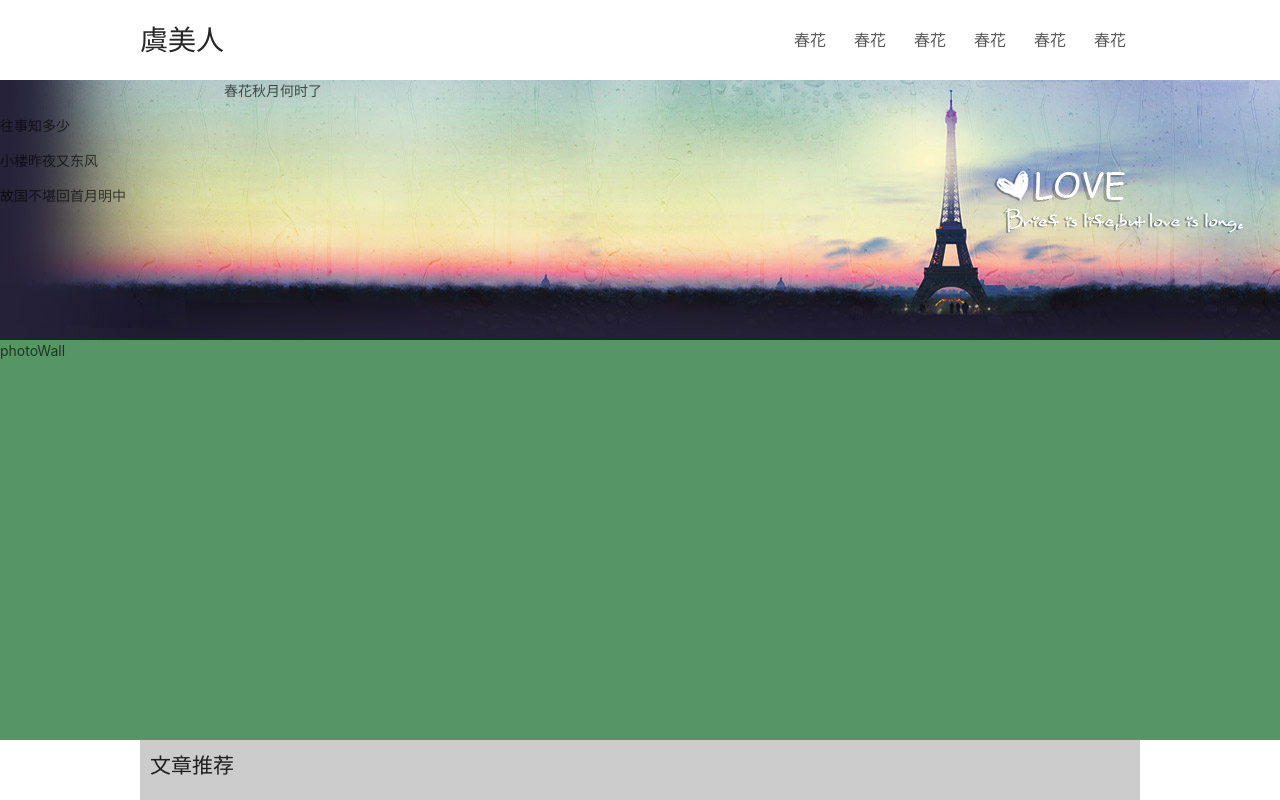
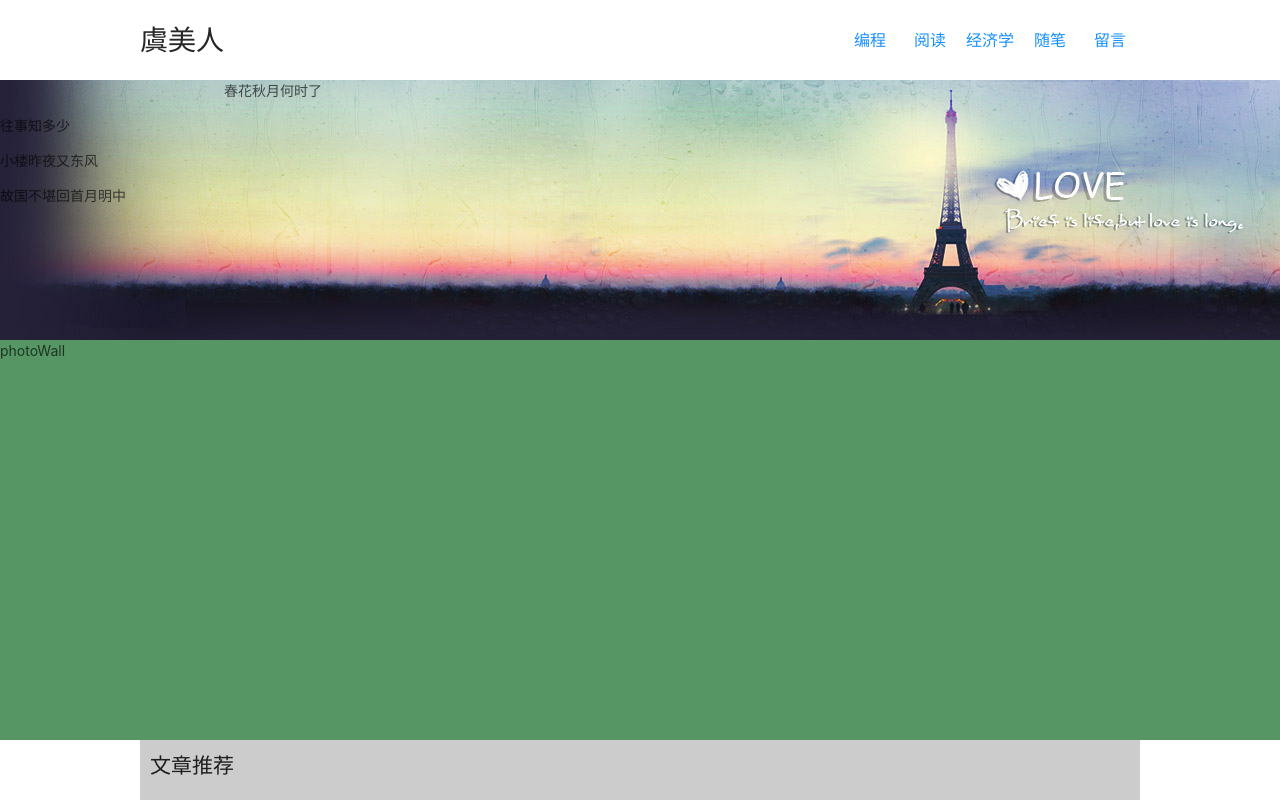
Before and after one commit to foreverstars/top-admin, a Vue app: page /#/home in a window 1280 px wide. Shown: the top 800 px of the page. Built offline with nearby package versions, Linux system fonts and the light colour scheme.

Commit message:
home页面4

```diff
--- a/src/components/layout/Home.vue
+++ b/src/components/layout/Home.vue
@@ -5,12 +5,9 @@
         <h1>虞美人</h1>
       </div>
       <ul class="home-header-navigator">
-        <li>春花</li>
-        <li>春花</li>
-        <li>春花</li>
-        <li>春花</li>
-        <li>春花</li>
-        <li>春花</li>
+        <li v-for="item in list" :key="item.path">
+          <router-link :to="item.path">{{item.title}}</router-link>
+        </li>
       </ul>
     </div>
 
@@ -24,12 +21,10 @@
     </div>
 
     <home-photo-wall></home-photo-wall>
-
     <home-content></home-content>
 
-    <div class="home-footer">
+    <router-view></router-view>
 
-    </div>
   </div>
 </template>
 
@@ -40,7 +35,11 @@
   export default {
     data () {
       return {
-
+        isHomePage: true,
+        list: [
+          {title: '编程', path: '/home/program'}, {title: '阅读', path: '/home/reading'}, {title: '经济学', path: '/home/economics'},
+          {title: '随笔', path: '/home/essay'}, {title: '留言', path: '/home/message'}
+        ]
       }
     },
     components: {
--- a/src/components/pages/home/Program.vue
+++ b/src/components/pages/home/Program.vue
@@ -1,5 +1,17 @@
 <template>
-  <div>
+  <div class="home-program">
 
   </div>
 </template>
+
+<style lang="less" scoped>
+  .home-program{
+    width: 100%;
+    position: absolute;
+    left: 0;
+    top: 80px;
+    bottom: 0px;
+    z-index: 100;
+    background: #fff;
+  }
+</style>
```
